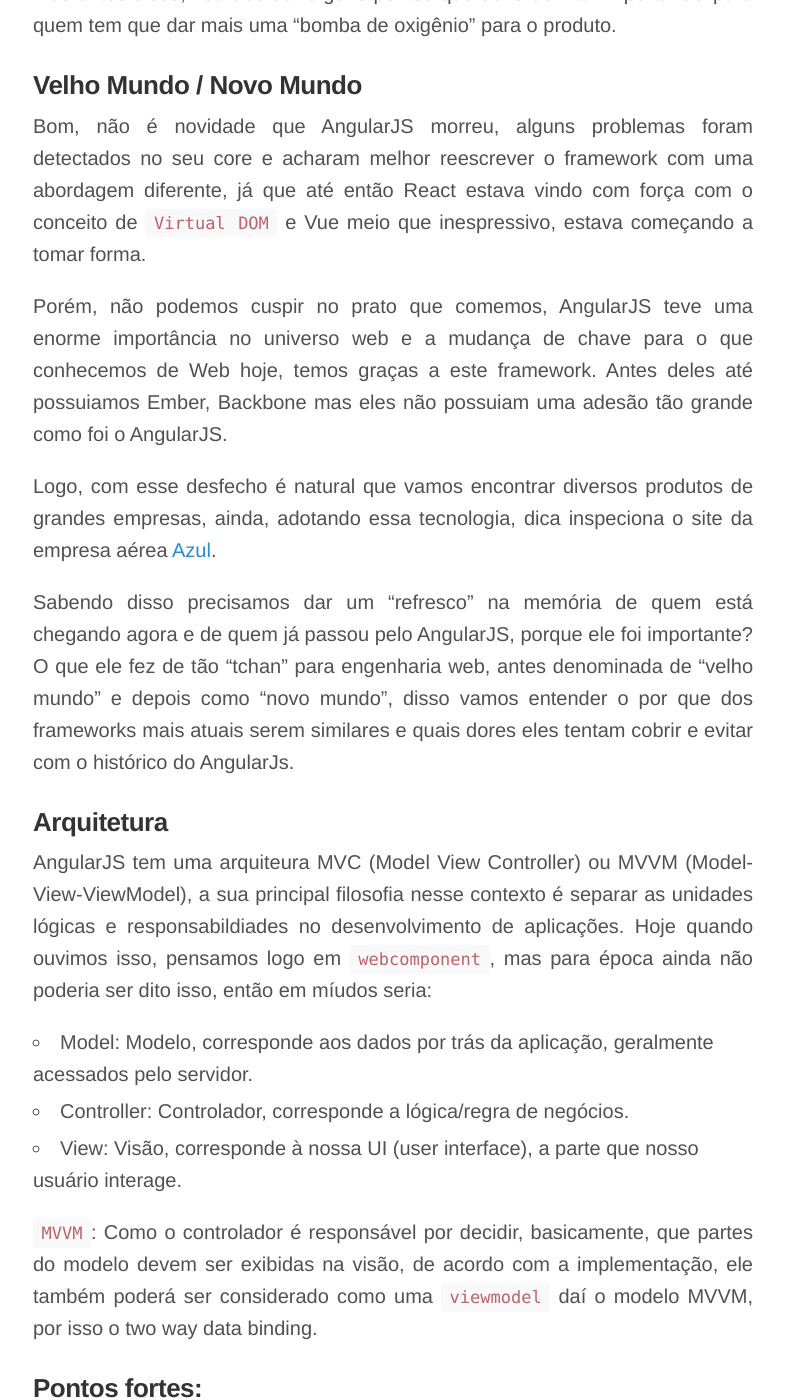
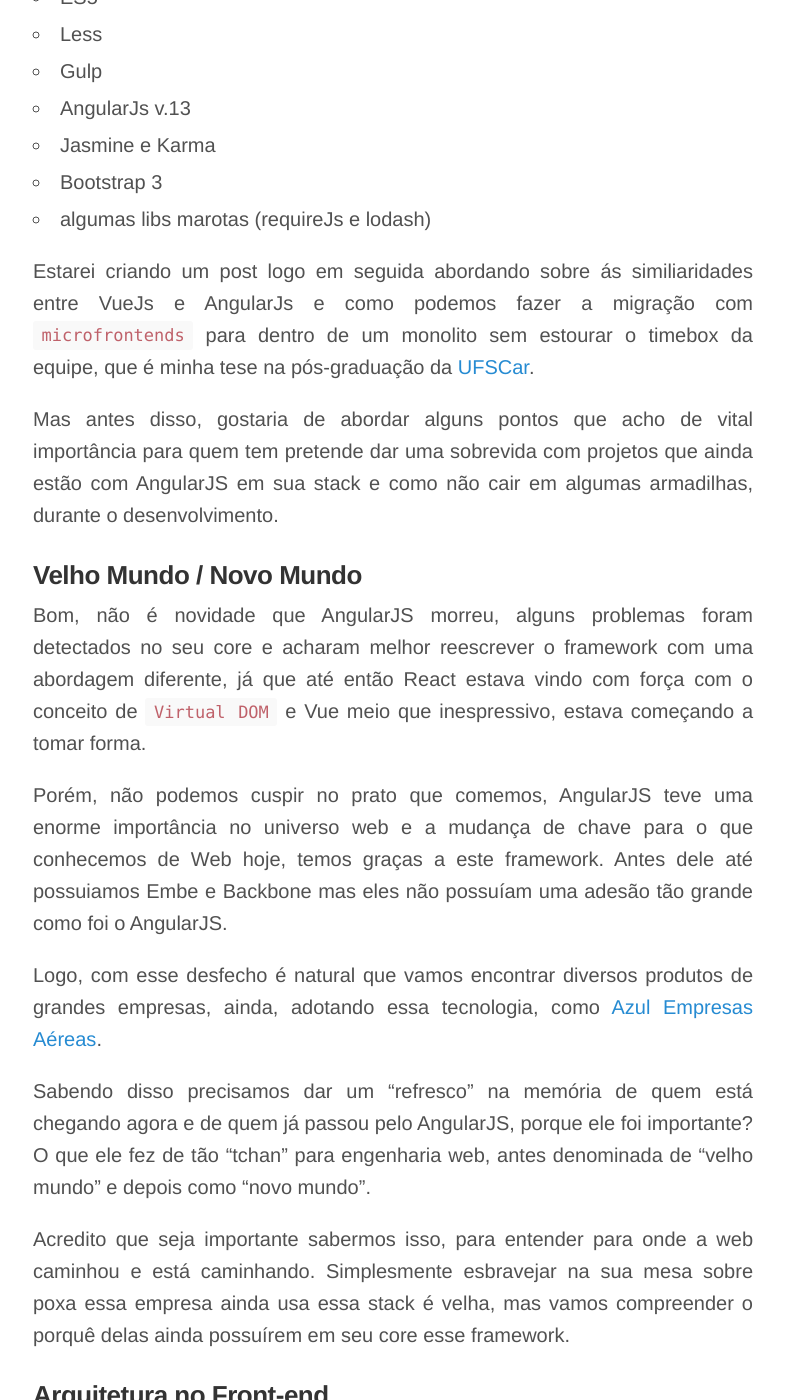
Before and after one commit to cristofersousa/cristofersousa.github.io, a Jekyll site: the page built from _posts/2018-08-23-olar-angularjs.md, in a window 1280 px wide and 1400 px high, scrolled down 1257 px. Shown: the whole window, without its empty margins (247-1032 px from the left). Built offline with Jekyll 4.4.1, drawn with Linux system fonts in a browser that asks for light colours; comment, search, counter and statistics services are not loaded; some of the changed text lies outside the part shown.

Commit message:
Update 2018-08-23-olar-angularjs.md

```diff
--- a/_posts/2018-08-23-olar-angularjs.md
+++ b/_posts/2018-08-23-olar-angularjs.md
@@ -9,39 +9,49 @@
 
 ![](https://portswigger.net/cms/images/70/b8/6d8685eb222c-article-xss-without-html-client-side-template-injection-angularjs-article.png)
 
-### Overview
-
-Faz um certo tempo que não escrevo, malz, me tornei pai e troquei de empresa em 2017 e a vida ficou bem corrida.
-De quebra comecei 2018, dando um salto na carreira decidi sair da minha zona de conforto e vim morar em Santa Catarina (Joinville),
-rolou um "invite" pela ContaAzul em meados de Dezembro/2017, mas deixa isso para outro post, o que posso dizer agora sobre é se tiver
-interesse em saber mais sobre a ContaAzul, manda um [ping](cristofer.sousa@gmail.com).
-
-
 ### AngularJS / Legado
 
-Bem, como nem tudo são flores estou trabalhando atualmente com manutenção em um monolito/legado que temos o AngularJS versão 1.3. =O
-Eu já tinha trabalhado com Ember e Vue mas nunca tinha pego um projeto com AngularJS então a experiência está sendo bem bacana, estou até para documentar as similiaridades entre VueJs e AngularJs e como podemos fazer a migração com `microfrontends`.
+Bem, nem tudo são flores estou trabalhando atualmente com manutenção em um monolito da qual sua stack no front-end atualmente é AngularJS versão 1.3 :neckbeard:.
 
-Mas antes disso, vou abordar alguns pontos que acho de vital importância para quem tem que dar mais uma "bomba de oxigênio" para o produto.
+Eu já tinha trabalhado com Ember na [SHX](www.shx.com.br) e Vue [CasaeCafe.com](https://app.casaecafe.com/), até então um projeto com o famoso AngularJS ainda não havia pego de unhas e dentes, apenas havia tido um contato bem "hello world", bahhhh, estamos em 2018 e você trabalhando com AngularJS na [ContaAzul](www.contaazul.com), pois é, e posso ser sincero contigo, estou adorando isto.
+
+Estou no time que está fazendo uma frente de um módulo novo adotando o conceito de `microfrontends` para fazer a migração para Vue, mas como nosso produto possui mais de 34K de clientes, essa é uma migração minuciosa e cuidadosa que fazemos, fora a manutenção em cima do monolito, essa stack basicamente se compoẽ das seguintes tecnologias:
+
+ - ES5
+ - Less
+ - Gulp
+ - AngularJs v.13
+ - Jasmine e Karma
+ - Bootstrap 3
+ - algumas libs marotas (requireJs e lodash)
+
+Estarei criando um post logo em seguida abordando sobre ás similiaridades entre VueJs e AngularJs e como podemos fazer a migração com `microfrontends` para dentro de um monolito sem estourar o timebox da equipe, que é minha tese na pós-graduação da [UFSCar](http://latosensu.dc.ufscar.br/desenvolvimento-de-software-para-web-2018/).
+
+Mas antes disso, gostaria de abordar alguns pontos que acho de vital importância para quem tem pretende dar uma sobrevida com projetos que ainda estão com AngularJS em sua stack e como não cair em algumas armadilhas, durante o desenvolvimento.
+
 
 ### Velho Mundo / Novo Mundo
 
 Bom, não é novidade que AngularJS morreu, alguns problemas foram detectados no seu core e acharam melhor reescrever o framework com uma abordagem diferente, já que até então React estava vindo com força com o conceito de `Virtual DOM` e Vue meio que inespressivo, estava começando a tomar forma.
 
-Porém, não podemos cuspir no prato que comemos, AngularJS teve uma enorme importância no universo web e a mudança de chave para o que conhecemos de Web hoje, temos graças a este framework. Antes deles até possuiamos Ember, Backbone mas eles não possuiam uma adesão tão grande como foi o AngularJS.
+Porém, não podemos cuspir no prato que comemos, AngularJS teve uma enorme importância no universo web e a mudança de chave para o que conhecemos de Web hoje, temos graças a este framework. Antes dele até possuiamos Embe e Backbone mas eles não possuíam uma adesão tão grande como foi o AngularJS.
 
-Logo, com esse desfecho é natural que vamos encontrar diversos produtos de grandes empresas, ainda, adotando essa tecnologia, dica inspeciona o site da empresa aérea [Azul](https://www.voeazul.com.br/).
+Logo, com esse desfecho é natural que vamos encontrar diversos produtos de grandes empresas, ainda, adotando essa tecnologia,  como [Azul Empresas Aéreas](https://www.voeazul.com.br/).
 
-Sabendo disso precisamos dar um "refresco" na memória de quem está chegando agora e de quem já passou pelo AngularJS, porque ele foi importante? O que ele fez de tão "tchan" para engenharia web, antes denominada de "velho mundo" e depois como "novo mundo", disso vamos entender o por que dos frameworks mais atuais serem similares e quais dores eles tentam cobrir e evitar com o histórico do AngularJs.
+Sabendo disso precisamos dar um "refresco" na memória de quem está chegando agora e de quem já passou pelo AngularJS, porque ele foi importante? O que ele fez de tão "tchan" para engenharia web, antes denominada de "velho mundo" e depois como "novo mundo".
 
-### Arquitetura
+Acredito que seja importante sabermos isso, para entender para onde a web caminhou e está caminhando. Simplesmente esbravejar na sua mesa sobre poxa essa empresa ainda usa essa stack é velha, mas vamos compreender o porquê delas ainda possuírem em seu core esse framework.
 
-AngularJS tem uma arquiteura MVC (Model View Controller) ou MVVM (Model-View-ViewModel), a sua principal filosofia nesse contexto
-é separar as unidades lógicas e responsabildiades no desenvolvimento de aplicações. Hoje quando ouvimos isso, pensamos logo em `webcomponent`, mas para época ainda não poderia ser dito isso, então em míudos seria:
+### Arquitetura no Front-end
 
- - Model: Modelo, corresponde aos dados por trás da aplicação, geralmente acessados pelo servidor.
- - Controller: Controlador, corresponde a lógica/regra de negócios.
- - View: Visão, corresponde à nossa  UI (user interface), a parte que nosso usuário interage.
+AngularJS tem uma arquiteura MVC (Model View Controller) / MVVM (Model-View-ViewModel), a sua principal filosofia nesse contexto
+é separar as unidades lógicas e responsabildiades no desenvolvimento de aplicações.
+
+Hoje quando ouvimos isso, pensamos logo em `webcomponent`, mas para época ainda não poderia ser dito isso, então em míudos seria:
+
+ - `Model:` Modelo, corresponde aos dados por trás da aplicação, geralmente acessados pelo servidor.
+ - `Controller:` Controlador, corresponde a lógica/regra de negócios.
+ - `View:` Visão, corresponde à nossa  UI (user interface), a parte que nosso usuário interage.
 
 `MVVM`: Como o controlador é responsável por decidir, basicamente, que partes do modelo devem ser exibidas na visão,
 de acordo com a implementação, ele também poderá ser considerado como uma `viewmodel` daí o modelo MVVM, por isso o
@@ -61,13 +71,15 @@
 
 Caso queira saber mais sobre Escopo e Hoisting, tem esse [artigo](https://medium.com/opensanca/hoisting-em-javascript-9f22b1f78448)!
 
-> ng-bind vs {{ }}
+> ng-bind vs {{ double mustache }}
 
 A vatangem do ng-bind em relação a {{ }} (mustaches duplos) é que o AngularJS consometempo para inicializar e executar até que ele possa encontrar e substituir todas as chaves duplas do HTML. Isso, significa que durante alguns instante em que o naveador é iniciado, você poderá ver chaves duplas aparecendo na UI até que o AngularJS  tenha a oportunidade de entrar em ação e substituí-las. Isso ocorre somente na primeira carga da página, e não em visões carregadas posteriormente.
 
+### O que vamos ver nessa série:
 
 - Controladores
 - Services
 - Directives
 - Templates
 - Filters
+- Factories
```
Also changed, not shown: other parts of _posts/2018-08-23-olar-angularjs.md (+1 -1 lines).
